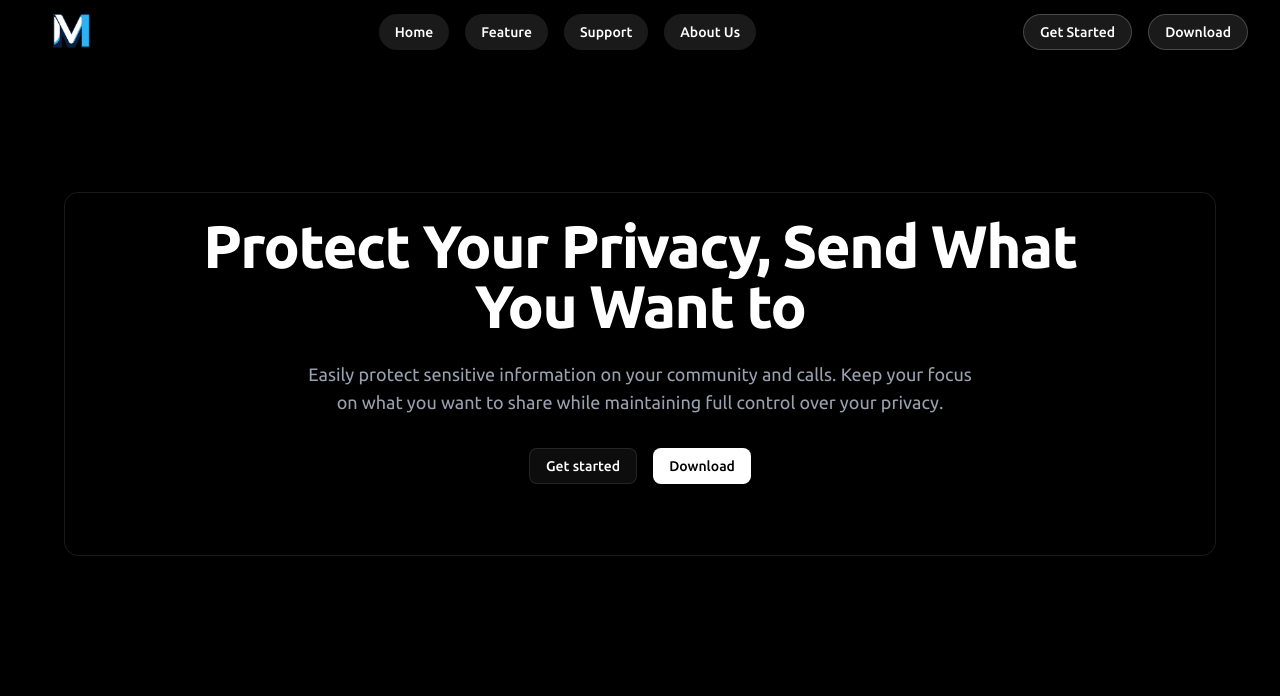
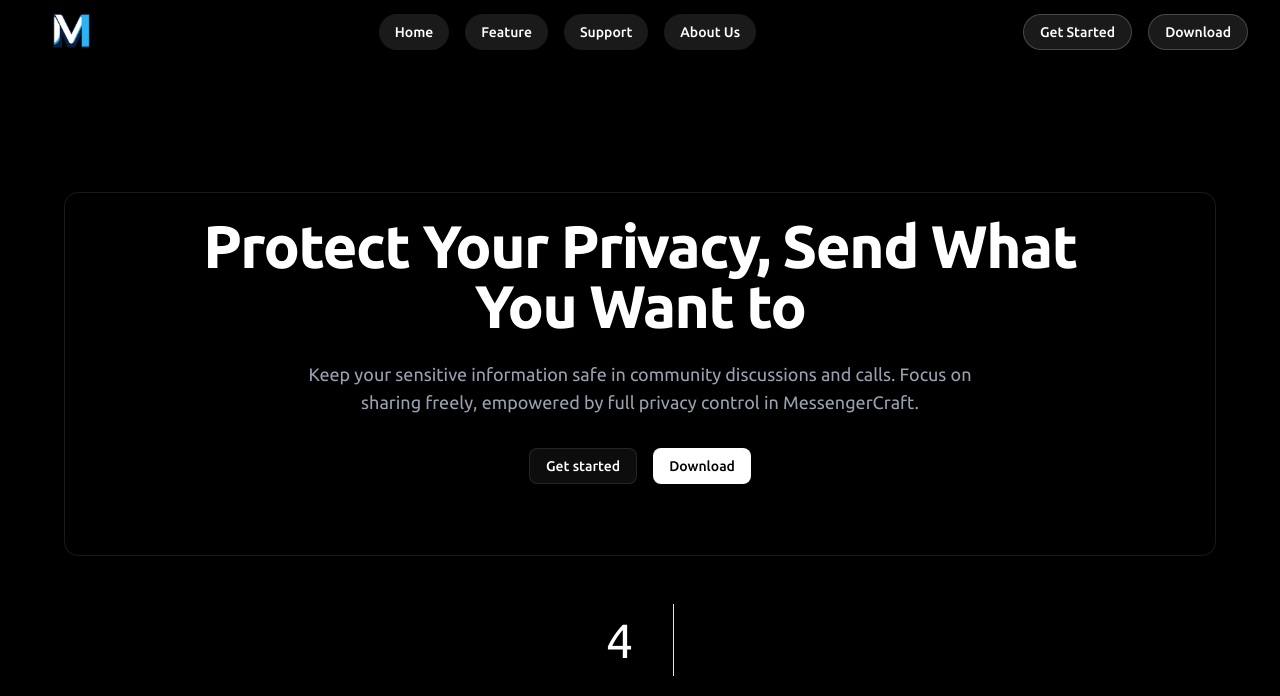
Before and after one commit to adharshgamingyt/MessengerCraft, a Next.js app: page / in a window 1280 px wide. Shown: the top 696 px of the page. Built offline with nearby package versions, Linux system fonts and the light colour scheme.

Commit message:
feat(test): added jest to test *Need to fix some configs!

```diff
--- a/components/my ui/Home/navbar.tsx
+++ b/components/my ui/Home/navbar.tsx
@@ -43,10 +43,9 @@
     <nav
       className={`left-0 z-50 flex h-16 items-center justify-between px-4 transition-all duration-300 sm:px-6 lg:px-8 ${
         isSticky
-          ? "fixed top-0 w-full bg-black/70 shadow-md backdrop-blur-lg"
+          ? "fixed top-0 w-full bg-transparent shadow-md backdrop-blur-lg"
           : "relative"
       }`}
-      ref={Nav}
     >
       <div className="flex flex-1 items-center justify-between">
         {/* Logo - Hide when sticky */}
--- /dev/null
+++ b/jest.config.ts
@@ -0,0 +1,22 @@
+import type { Config } from "jest";
+import nextJest from "next/jest.js";
+
+const createJestConfig = nextJest({
+  // Provide the path to your Next.js app to load next.config.js and .env files in your test environment
+  dir: "./",
+});
+
+// Add any custom config to be passed to Jest
+const config: Config = {
+  coverageProvider: "v8",
+  testEnvironment: "jsdom",
+  // Add more setup options before each test is run
+  // setupFilesAfterEnv: ['<rootDir>/jest.setup.ts'],
+  moduleNameMapper: {
+    // ...
+    "^@/components/(.*)$": "<rootDir>/components/$1",
+  },
+};
+
+// createJestConfig is exported this way to ensure that next/jest can load the Next.js config which is async
+export default createJestConfig(config);
--- a/src/app/(root)/(home)/page.tsx
+++ b/src/app/(root)/(home)/page.tsx
@@ -1,5 +1,6 @@
 import { Button } from "@/components/ui/button";
 import { InteractiveGrid } from "@/components/ui/interactive-grid";
+import { Separator } from "@/components/ui/separator";
 import { ShineBorder } from "@/components/ui/shine-border";
 
 const Home = () => {
@@ -22,9 +23,9 @@
             You Want to
           </h1>
           <p className="mx-auto mb-8 max-w-2xl text-lg text-gray-400">
-            Easily protect sensitive information on your community and calls.
-            Keep your focus on what you want to share while maintaining full
-            control over your privacy.
+            Keep your sensitive information safe in community discussions and
+            calls. Focus on sharing freely, empowered by full privacy control in
+            MessengerCraft.
           </p>
           <div className="flex justify-center gap-4">
             <Button
@@ -42,6 +43,10 @@
           </div>
         </div>
       </ShineBorder>
+      <section className="mx-auto my-6 flex h-[120px] items-center justify-center gap-4 space-x-6 p-6">
+        <p className="text-5xl text-white">4</p>
+        <Separator orientation="vertical" />
+      </section>
     </ShineBorder>
   );
 };
```
Also changed, not shown: package.json (+8 -3 lines), 1 other file (tests, documents, lock files or other folders).
